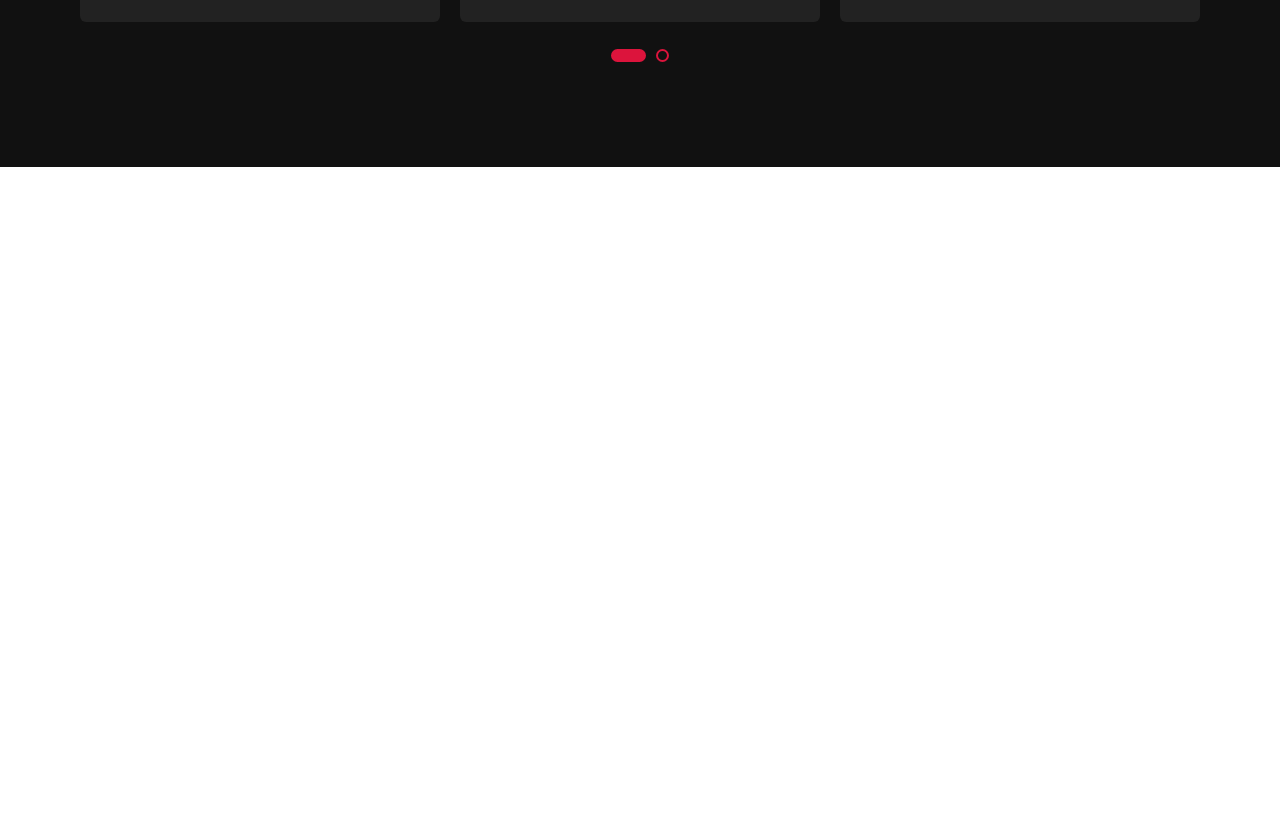
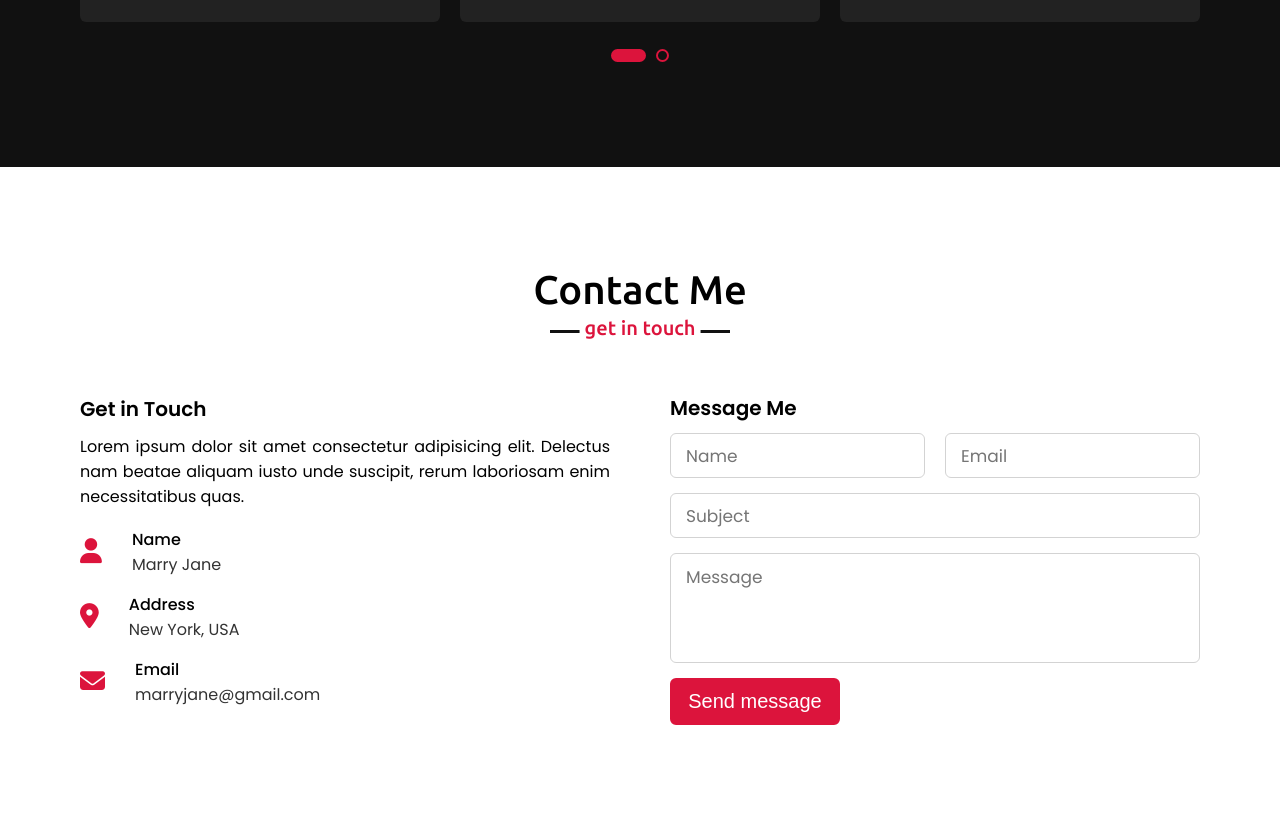
Before and after one commit to suryansh098/simple-portfolio, a plain HTML site: page index.html in a window 1280 px wide. Shown: the part 3225-4038 px from the top of the page. Before the commit the page ends 3392 px from the top, so only its background shows below. Drawn offline with nearby package versions, Linux system fonts and the light colour scheme.

Commit message:
Contact Section

```diff
--- a/index.html
+++ b/index.html
@@ -1,5 +1,6 @@
 <!DOCTYPE html>
 <html lang="en">
+
 <head>
   <meta charset="UTF-8">
   <meta http-equiv="X-UA-Compatible" content="IE=edge">
@@ -10,9 +11,10 @@
   <script src="https://ajax.googleapis.com/ajax/libs/jquery/3.5.1/jquery.min.js"></script>
   <script src="https://cdnjs.cloudflare.com/ajax/libs/waypoints/4.0.1/jquery.waypoints.min.js"></script>
   <script src="https://cdnjs.cloudflare.com/ajax/libs/OwlCarousel2/2.3.4/owl.carousel.min.js"></script>
-    <link rel="stylesheet" href="https://cdnjs.cloudflare.com/ajax/libs/OwlCarousel2/2.3.4/assets/owl.carousel.min.css"/>
+  <link rel="stylesheet" href="https://cdnjs.cloudflare.com/ajax/libs/OwlCarousel2/2.3.4/assets/owl.carousel.min.css" />
 
 </head>
+
 <body>
   <!-- Navigation -->
   <nav class="navbar">
@@ -54,7 +56,13 @@
         </div>
         <div class="column right">
           <div class="text">Marry Jane, <span>Developer.</span></div>
-                    <p>Lorem ipsum dolor sit amet consectetur adipisicing elit. Minima fuga qui laudantium vitae consequatur labore eaque impedit officiis optio dignissimos esse aspernatur temporibus necessitatibus tempore adipisci praesentium quaerat inventore aliquam non, cum molestiae repudiandae accusantium libero? Maiores obcaecati odio quaerat perspiciatis commodi, suscipit voluptates. Minima necessitatibus deleniti provident numquam! Iusto saepe dignissimos, necessitatibus tempore sunt commodi eaque quos, at voluptatibus totam sed praesentium mollitia illo magnam eum quam impedit et rem odio harum sint! Similique esse corporis illo nesciunt suscipit!</p>
+          <p>Lorem ipsum dolor sit amet consectetur adipisicing elit. Minima fuga qui laudantium vitae consequatur
+            labore eaque impedit officiis optio dignissimos esse aspernatur temporibus necessitatibus tempore adipisci
+            praesentium quaerat inventore aliquam non, cum molestiae repudiandae accusantium libero? Maiores obcaecati
+            odio quaerat perspiciatis commodi, suscipit voluptates. Minima necessitatibus deleniti provident numquam!
+            Iusto saepe dignissimos, necessitatibus tempore sunt commodi eaque quos, at voluptatibus totam sed
+            praesentium mollitia illo magnam eum quam impedit et rem odio harum sint! Similique esse corporis illo
+            nesciunt suscipit!</p>
           <a href="#">Download CV</a>
         </div>
       </div>
@@ -70,7 +78,8 @@
           <div class="box">
             <i class="fas fa-paint-brush"></i>
             <div class="text">Web Design</div>
-                        <p>Lorem ipsum dolor sit amet consectetur adipisicing elit. Veritatis a ea earum eum asperiores, sint cumque. Neque sunt sed odio!</p>
+            <p>Lorem ipsum dolor sit amet consectetur adipisicing elit. Veritatis a ea earum eum asperiores, sint
+              cumque. Neque sunt sed odio!</p>
           </div>
         </div>
 
@@ -78,7 +87,8 @@
           <div class="box">
             <i class="fas fa-chart-line"></i>
             <div class="text">Advertising</div>
-                        <p>Lorem ipsum dolor sit amet consectetur adipisicing elit. Veritatis a ea earum eum asperiores, sint cumque. Neque sunt sed odio!</p>
+            <p>Lorem ipsum dolor sit amet consectetur adipisicing elit. Veritatis a ea earum eum asperiores, sint
+              cumque. Neque sunt sed odio!</p>
           </div>
         </div>
 
@@ -86,7 +96,8 @@
           <div class="box">
             <i class="fas fa-code"></i>
             <div class="text">App Design</div>
-                        <p>Lorem ipsum dolor sit amet consectetur adipisicing elit. Veritatis a ea earum eum asperiores, sint cumque. Neque sunt sed odio!</p>
+            <p>Lorem ipsum dolor sit amet consectetur adipisicing elit. Veritatis a ea earum eum asperiores, sint
+              cumque. Neque sunt sed odio!</p>
           </div>
         </div>
       </div>
@@ -100,7 +111,10 @@
       <div class="skills-content">
         <div class="column left">
           <div class="text">My creatuve skills and experiences.</div>
-                    <p>Lorem ipsum dolor sit amet consectetur adipisicing elit. Dolor quasi inventore consequatur deserunt molestiae, expedita quaerat consectetur doloribus eos dignissimos animi ea aliquid vel necessitatibus fugit provident, architecto vitae hic porro deleniti tenetur, quas ipsam? Voluptatum ipsum nemo dolores corporis nisi? Incidunt debitis accusantium officiis impedit enim.</p>
+          <p>Lorem ipsum dolor sit amet consectetur adipisicing elit. Dolor quasi inventore consequatur deserunt
+            molestiae, expedita quaerat consectetur doloribus eos dignissimos animi ea aliquid vel necessitatibus fugit
+            provident, architecto vitae hic porro deleniti tenetur, quas ipsam? Voluptatum ipsum nemo dolores corporis
+            nisi? Incidunt debitis accusantium officiis impedit enim.</p>
           <a href="#">Read more</a>
         </div>
         <div class="column right">
@@ -197,6 +211,79 @@
     </div>
   </section>
 
+  <!-- Contact Section -->
+  <section class="contact" id="contact">
+    <div class="max-width">
+      <h2 class="title">Contact Me</h2>
+      <div class="contact-content">
+
+        <div class="column left">
+          <div class="text">Get in Touch</div>
+          <p>Lorem ipsum dolor sit amet consectetur adipisicing elit. Delectus nam beatae aliquam iusto unde suscipit,
+            rerum laboriosam enim necessitatibus quas.</p>
+          <div class="icons">
+
+            <div class="row">
+              <i class="fas fa-user"></i>
+              <div class="info">
+                <div class="head">Name</div>
+                <div class="sub-title">Marry Jane</div>
+              </div>
+            </div>
+
+            <div class="row">
+              <i class="fas fa-map-marker-alt"></i>
+              <div class="info">
+                <div class="head">Address</div>
+                <div class="sub-title">New York, USA</div>
+              </div>
+            </div>
+
+            <div class="row">
+              <i class="fas fa-envelope"></i>
+              <div class="info">
+                <div class="head">Email</div>
+                <div class="sub-title">marryjane@gmail.com</div>
+              </div>
+            </div>
+
+          </div>
+        </div>
+
+        <div class="column right">
+          <div class="text">Message Me</div>
+          <form action="#">
+            <div class="fields">
+
+              <div class="field name">
+                <input type="text" name="name" id="name" placeholder="Name" required>
+              </div>
+
+              <div class="field email">
+                <input type="email" name="email" id="email" placeholder="Email" required>
+              </div>
+
+            </div>
+
+            <div class="field subject">
+              <input type="text" name="subject" id="subject" placeholder="Subject" required>
+            </div>
+
+            <div class="field textarea">
+              <textarea name="message" id="message" cols="30" rows="10" placeholder="Message" required></textarea>
+            </div>
+
+            <div class="button">
+              <button type="submit">Send message</button>
+            </div>
+
+          </form>
+        </div>
+      </div>
+    </div>
+  </section>
+
   <script src="script.js"></script>
 </body>
+
 </html>
--- a/style.css
+++ b/style.css
@@ -166,13 +166,14 @@ section .title::after {
     transform: translateX(-50%);
 }
 
-.about, .services, .skills, .team {
+.about, .services, .skills, .team, .contact {
     font-family: 'Poppins', sans-serif;
 }
 
 .about .about-content,
 .services .services-content,
-.skills .skills-content{
+.skills .skills-content,
+.contact .contact-content {
     display: flex;
     flex-wrap: wrap;
     align-items: center;
@@ -401,7 +402,7 @@ section .title::after {
 
 .team .carousel .card .text {
     font-size: 25px;
-    font-weight: 500;
+    font-weight: 600;
     margin: 10px 0 7px 0;
 }
 
@@ -443,6 +444,119 @@ section .title::after {
     background-color: crimson !important;
 }
 
+/* contact section */
+.contact .title::after {
+    content: "get in touch";
+}
+
+.contact .contact-content .column {
+    width: calc(50% - 30px);
+}
+
+.contact .contact-content .text {
+    font-size: 20px;
+    font-weight: 600;
+    margin-bottom: 10px;
+    position: relative;
+    top: 0;
+
+}
+
+.contact .contact-content .left p {
+    text-align: justify;
+}
+
+.contact .contact-content .left .icons {
+    margin: 10px 0;
+}
+
+.contact .contact-content .row {
+    display: flex;
+    height: 65px;
+    align-items: center;
+}
+
+.contact .contact-content .row .info {
+    margin-left: 30px;
+}
+
+.contact .contact-content .row i{
+    font-size: 25px;
+    color: crimson;
+}
+
+.contact .contact-content .row .info .head {
+    font-weight: 500;
+}
+
+.contact .contact-content .row .info .sub-title {
+    color: #333;
+}
+
+.contact .contact-content .right form .fields {
+    display: flex;
+}
+
+.contact .contact-content .right form .field,
+.contact .contact-content .right form .fields .field {
+    height: 45px;
+    width: 100%;
+    margin-bottom: 15px;
+}
+
+.contact .contact-content .right form .textarea {
+    height: 110px;
+    width: 100%;
+}
+
+.contact .contact-content .right form .name {
+    margin-right: 10px;
+}
+
+.contact .contact-content .right form .email {
+    margin-left: 10px;
+}
+
+.contact .contact-content .right form .field input,
+.contact .contact-content .right form .field textarea {
+    height: 100%;
+    width: 100%;
+    border: 1px solid lightgray;
+    border-radius: 6px;
+    outline: none;
+    padding: 0 15px;
+    font-size: 17px;
+    font-family: 'Poppins', sans-serif;
+}
+
+.contact .contact-content .right form .field textarea {
+    padding-top: 10px;
+    resize: none;
+}
+
+.contact .contact-content .right form .button {
+    height: 47px;
+    width: 170px;
+}
+
+.contact .contact-content .right form .button button{
+    width: 100%;
+    height: 100%;
+    border: 2px solid crimson;
+    background-color: crimson;
+    color: #fff;
+    font-size: 20px;
+    font-weight: 500;
+    border-radius: 6px;
+    cursor: pointer;
+    transition: all 0.3s ease;
+}
+
+.contact .contact-content .right form .button button:hover {
+    color: crimson;
+    background-color: transparent;
+}
+
 /* responsive media query */
 @media (max-width: 1300px) {
     .home .max-width {
@@ -454,6 +568,10 @@ section .title::after {
     .about .about-content .left img {
         width: 280px;
         height: 350px;
+    }
+    .contact .contact-content .right form .textarea {
+        height: 133px;
+        width: 100%;
     }
 }
 
@@ -524,7 +642,8 @@ section .title::after {
         width: calc(50% - 10px);
         margin-bottom: 20px;
     }
-    .skills .skills-content .column {
+    .skills .skills-content .column,
+    .contact .contact-content .column {
         width: 100%;
         margin-bottom: 35px;
     }
```
Lines whose indentation alone changed are shown as unchanged.
